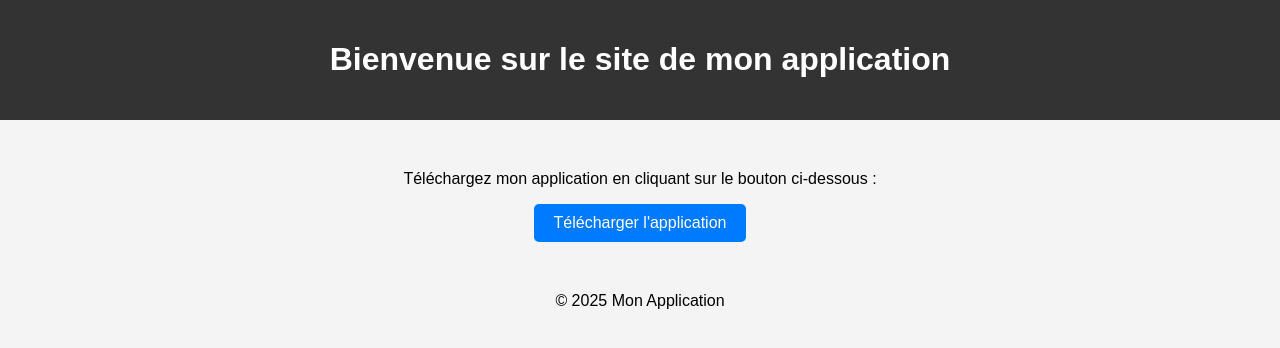
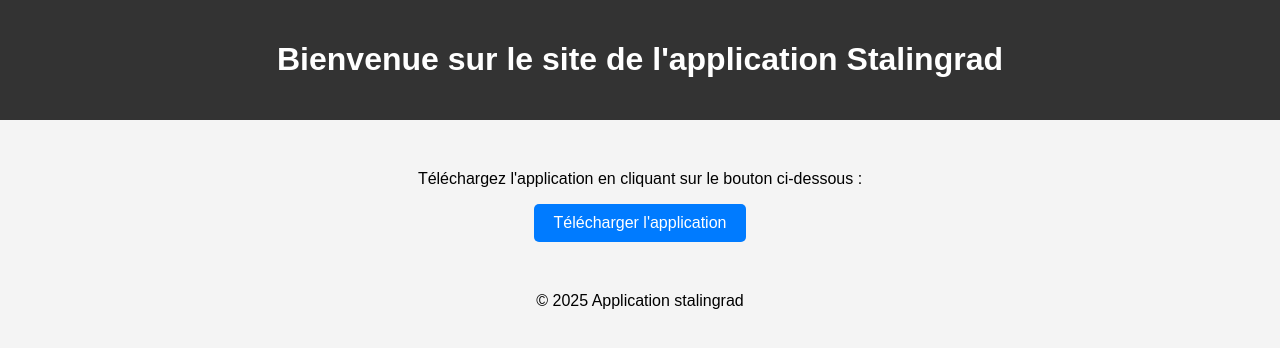
Before and after one commit to momort02/momort02.github.io, a plain HTML site: page index.html in a window 1280 px wide. Drawn offline with Linux system fonts and the light colour scheme.

Commit message:
Update index.html

```diff
--- a/index.html
+++ b/index.html
@@ -40,16 +40,16 @@
 </head>
 <body>
     <header>
-        <h1>Bienvenue sur le site de mon application</h1>
+        <h1>Bienvenue sur le site de l'application Stalingrad</h1>
     </header>
     <main>
-        <p>Téléchargez mon application en cliquant sur le bouton ci-dessous :</p>
+        <p>Téléchargez l'application en cliquant sur le bouton ci-dessous :</p>
         <a href="https://drive.google.com/file/d/1kNuVtT_1CvUuah43Xe87WT0r8-PSPj4a/uc?export=download=drive_link" download>
             <button>Télécharger l'application</button>
         </a>
     </main>
     <footer>
-        <p>© 2025 Mon Application</p>
+        <p>© 2025 Application stalingrad</p>
     </footer>
 </body>
 </html>
```
